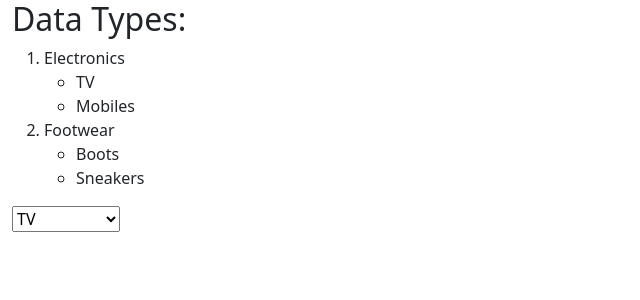
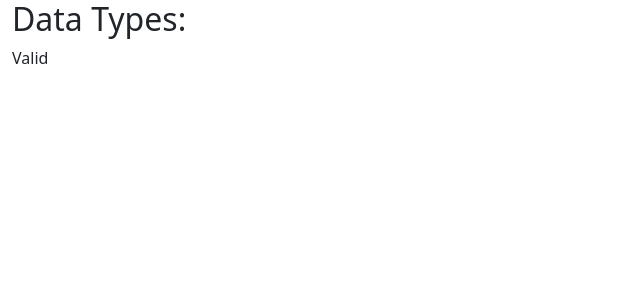
Before and after one commit to anurg/JS, a React (Create React App) app in the folder react-projects/shopping-react/: page / in a window 1280 px wide. Shown: the top 300 px of the page, without its empty margins (0-640 px from the left). Built offline with nearby package versions, Linux system fonts and the light colour scheme.

Commit message:
formatting.

```diff
--- a/react-projects/shopping-react/src/components/data-binding/data-binding.jsx
+++ b/react-projects/shopping-react/src/components/data-binding/data-binding.jsx
@@ -1,32 +1,12 @@
 export function DataBinding() {
-  var menu = [
-    { Category: "Electronics", Products: ["TV", "Mobiles"] },
-    { Category: "Footwear", Products: ["Boots", "Sneakers"] },
-  ];
+
+  var regExp = /\+91\d{10}/;
+var value = "+919876543210";
+
   return (
     <div className="container-fluid">
       <h2>Data Types:</h2>
-      <ol>
-        {menu.map((item) => (
-          <li key={item.Category}>
-            {item.Category}
-            <ul>
-              {item.Products.map((product) => (
-                <li key={product}>{product}</li>
-              ))}
-            </ul>
-          </li>
-        ))}
-      </ol>
-      <select>
-        {menu.map((item) => (
-          <optgroup key={item.Category} label={item.Category}>
-            {item.Products.map((product) => (
-              <option key={product}>{product}</option>
-            ))}
-          </optgroup>
-        ))}
-      </select>
+      { (value.match(regExp)) ? "Valid" : "Invalid" }
     </div>
   );
 }
```
Also changed, not shown: react-projects/shopping-react/package.json (+6 -1 lines), 2 other files (tests, documents, lock files or other folders).
